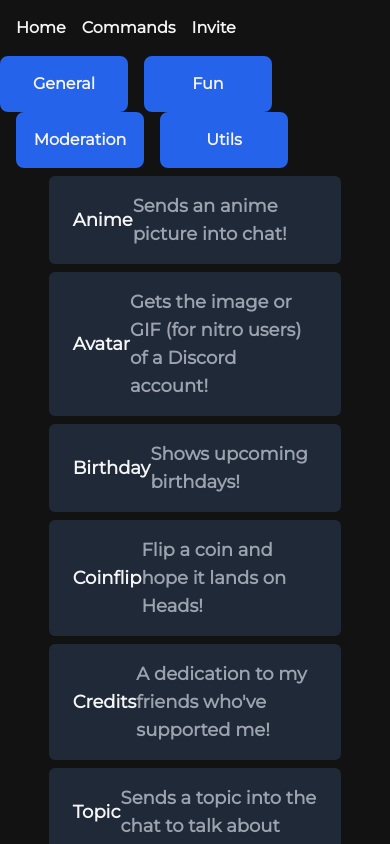
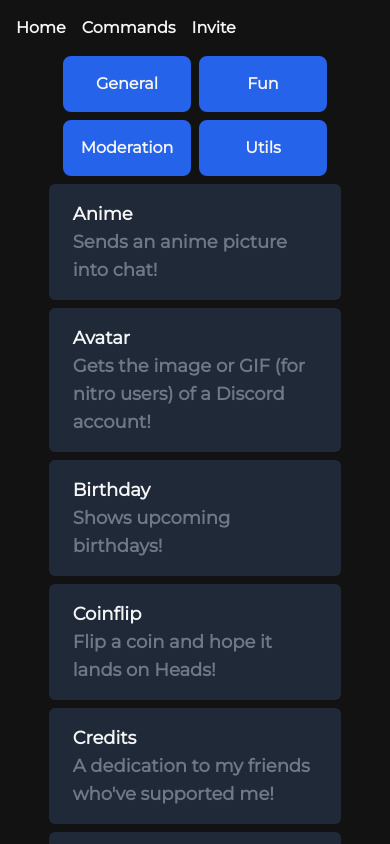
Before and after one commit to RealThe3D/asomataru-website, a SvelteKit app: page /commands in a window 390 px wide. Both pictures are taken after a click on the button "General". Shown: the top 844 px of the page. Built offline with nearby package versions, Linux system fonts and the light colour scheme.

Commit message:
🐛fixed mobile issue

```diff
--- a/src/routes/commands/+page.svelte
+++ b/src/routes/commands/+page.svelte
@@ -76,8 +76,8 @@
 	commands.subscribe((n) => (commandVal = n));
 </script>
 
-<div class="flex flex-col items-center space-y-2">
-	<div class="font-bold space-x-4">
+<div class="flex flex-col items-center justify-center space-y-2">
+	<div class="font-bold grid-cols-2 md:grid-cols-4 grid gap-2">
 		{#each categories as category, index}
 			<button
 				class="bg-blue-600 p-3 rounded-lg w-32 hover:bg-[#121212] ease-linear transition-all border-4 border-blue-600"
@@ -90,10 +90,10 @@
 	{:else}
 		{#each categories[commandVal].commands as command}
 			<div
-				class="bg-gray-800 font-bold text-lg flex justify-between py-4 px-6 items-center w-3/4 rounded-md text-white"
+				class="bg-gray-800 font-bold text-lg flex-none md:flex justify-normal md:justify-between py-4 px-6 items-center w-3/4 rounded-md text-white"
 			>
 				<h1>{command.commandName}</h1>
-				<p class="text-gray-400">{command.description}</p>
+				<p class="text-gray-400 opacity-65">{command.description}</p>
 			</div>
 		{/each}
 	{/if}
```
